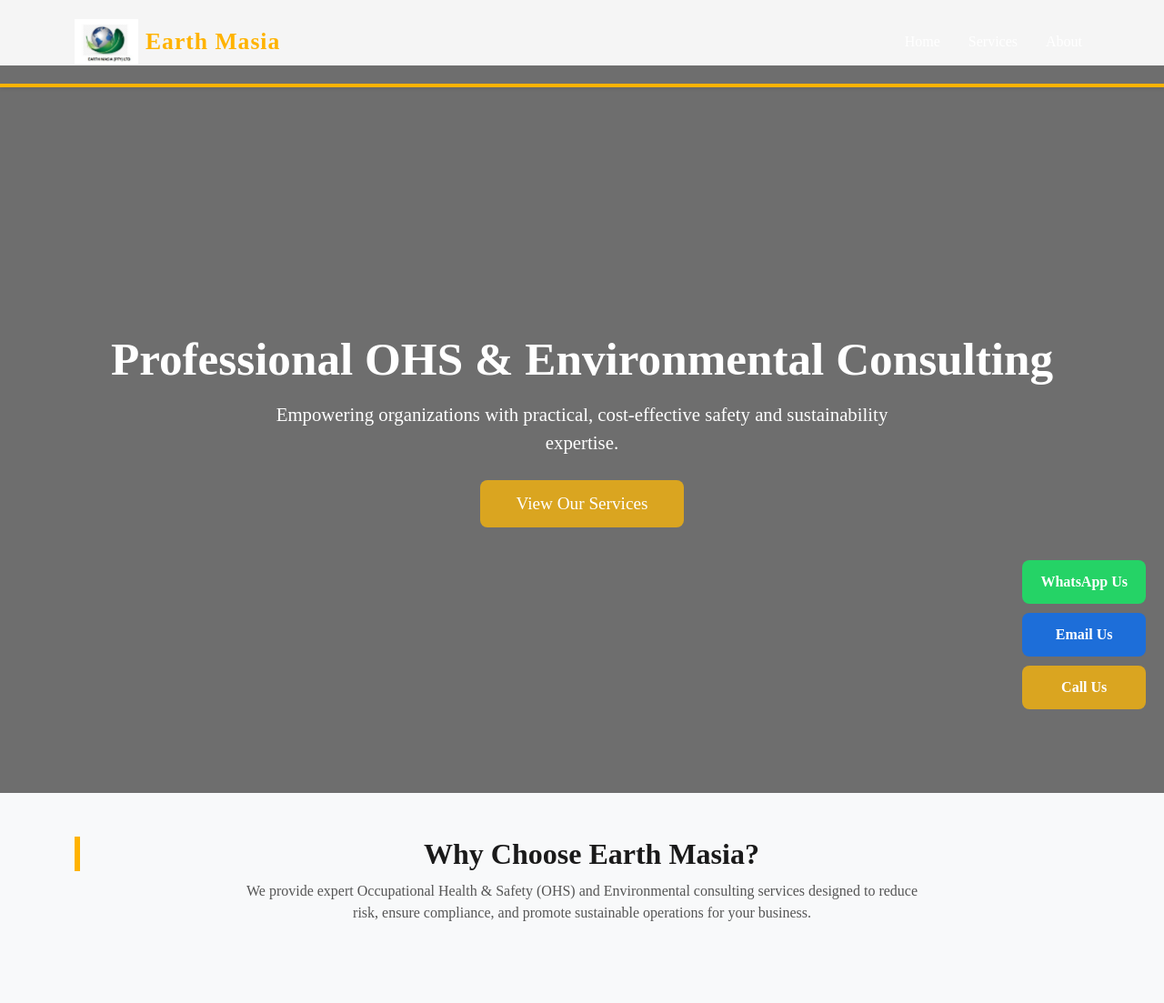
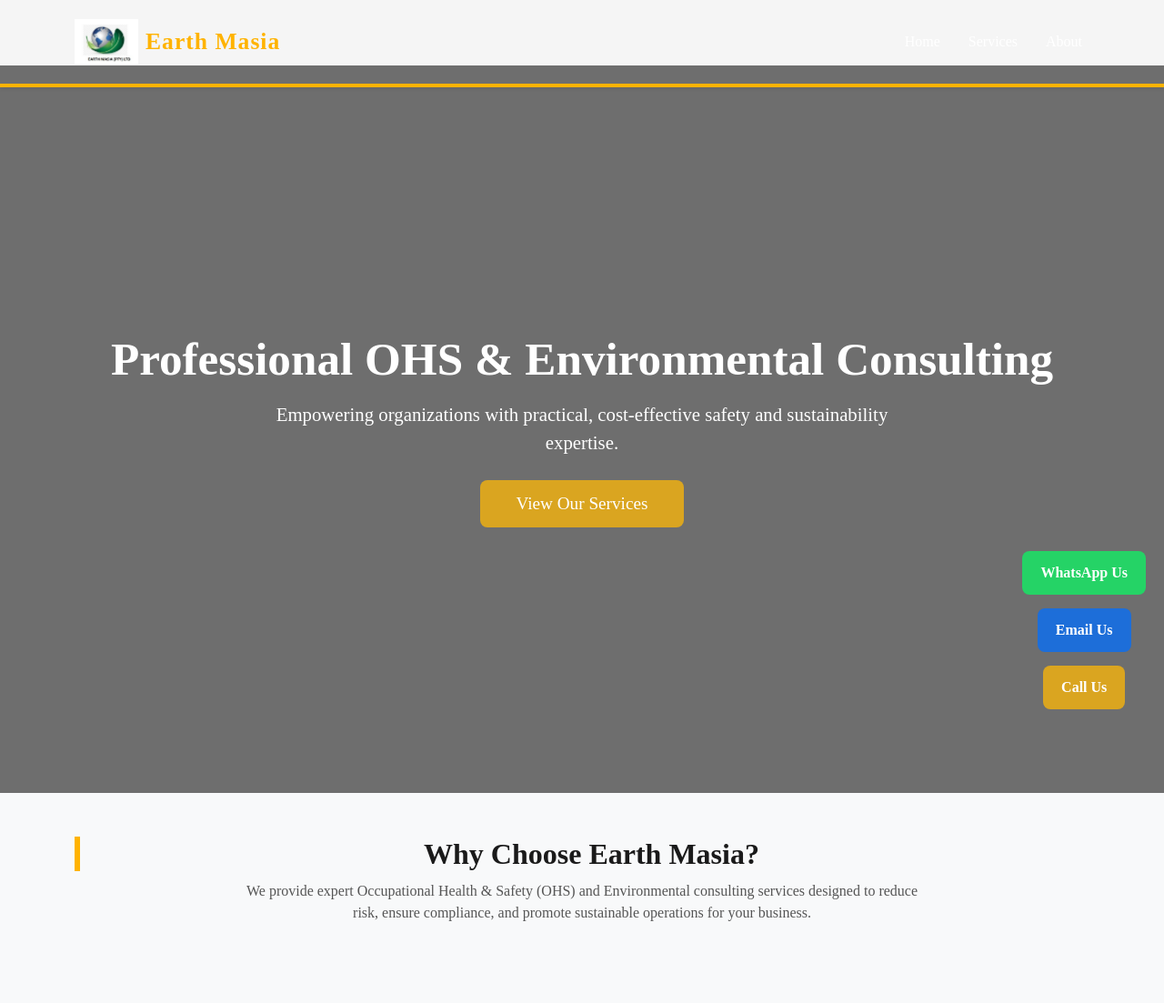
Before and after one commit to Napster-12/earthmasia, a Flask app: page / in a window 1280 px wide. Shown: the top 1103 px of the page at 91% size. Run offline with Flask 3, Linux system fonts and the light colour scheme.

Commit message:
Update contact section with flexbox styling

```diff
--- a/templates/index.html
+++ b/templates/index.html
@@ -270,7 +270,7 @@ function onYouTubeIframeAPIReady() {
 
 
 <!-- WhatsApp & Email at Bottom Right -->
-<div class="contact-bottom">
+<div class="contact-bottom" style="display: flex; gap: 15px; align-items: center;">
     <a href="https://wa.me/27711437424" target="_blank" class="whatsapp">WhatsApp Us</a>
     <a href="mailto:masiathakhani1@gmail.com" class="email">Email Us</a>
     <a href="tel:+27711437424">Call Us</a>
```
